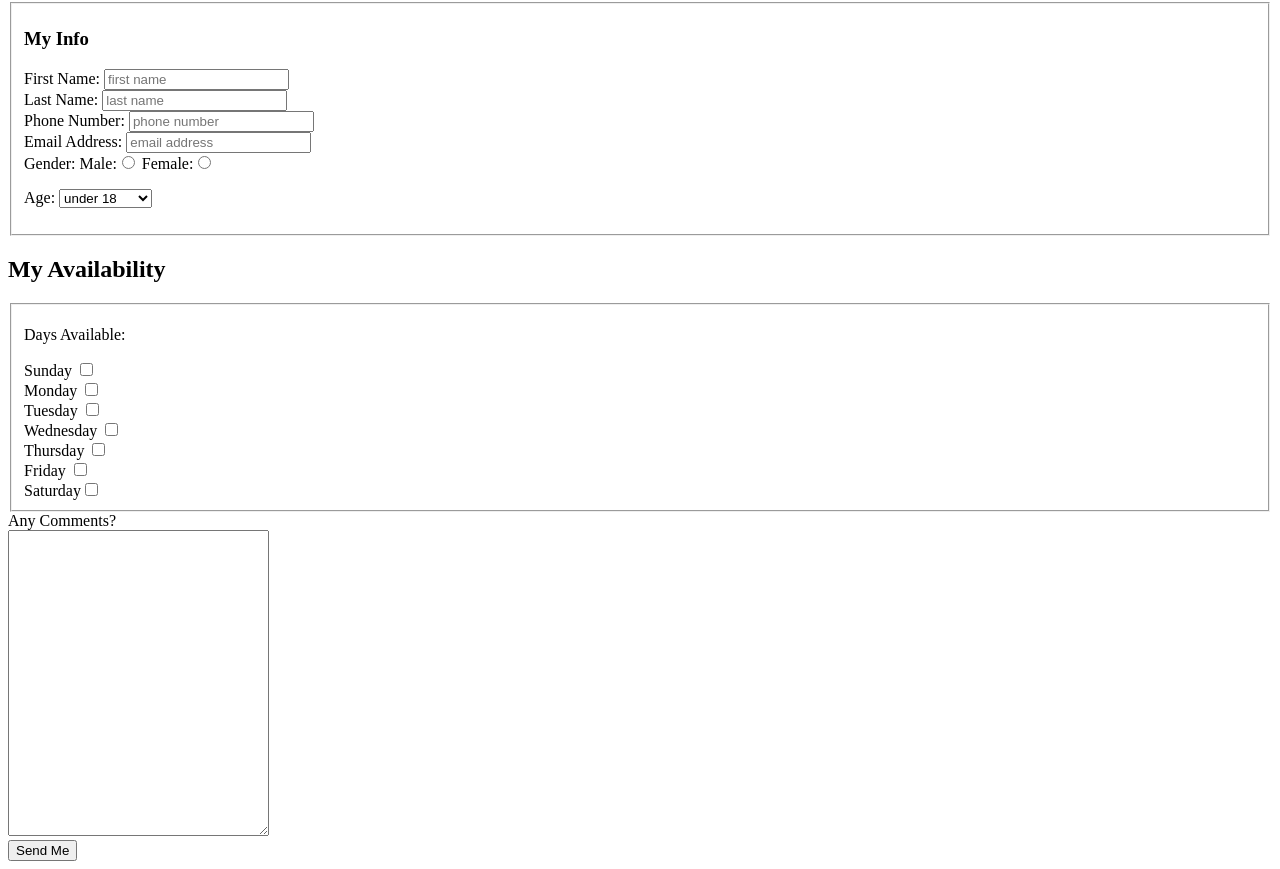
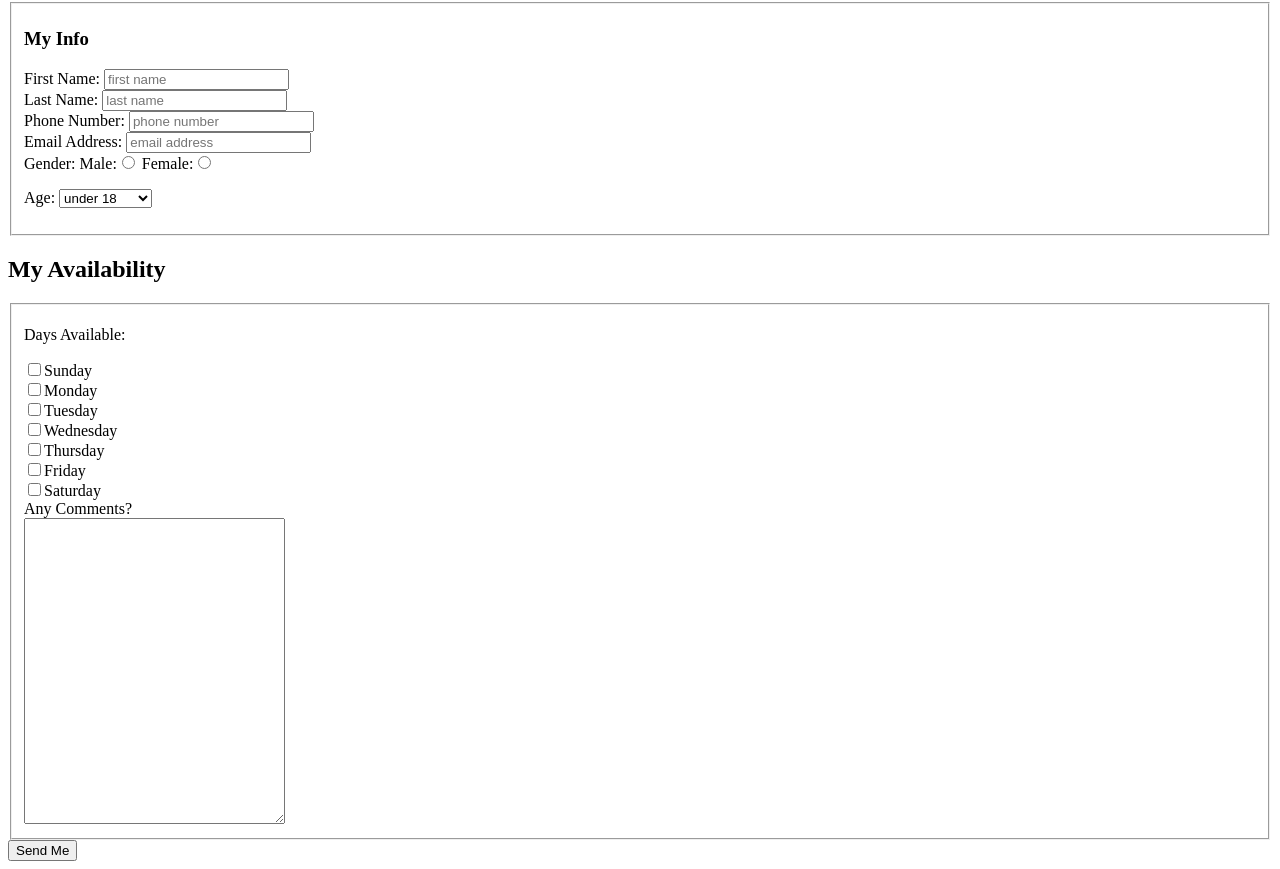
Before and after one commit to Jbhua7/Lab4, a plain HTML site: page index.html in a window 1280 px wide. Shown: the part 78-947 px from the top of the page. Drawn offline with Linux system fonts and the light colour scheme.

Commit message:
fixed errors with tags

```diff
--- a/index.html
+++ b/index.html
@@ -35,25 +35,28 @@
 	</fieldset>
 
 <h2>My Availability</h2>
-<div>
+
         <fieldset>
 			<p>Days Available:</p>
-			<div><label>Sunday <input type="checkbox" name="available_field[]" value="Sunday"></label></div>
-			<div><label>Monday <input type="checkbox" name="available_field[]" value="Monday"></label></div>
-			<div><label>Tuesday <input type="checkbox" name="available_field[]" value="Tuesday"></label></div>
-			<div><label>Wednesday <input type="checkbox" name="available_field[]" value="Wednesday"></label></div>
-			<div><label>Thursday <input type="checkbox" name="available_field[]" value="Thursday"></label></div>
-			<div><label>Friday <input type="checkbox" name="available_field[]" value="Friday"></label></div>
-			<div><label>Saturday<input type="checkbox" name="available_field[]" value="Saturday"></label></div>
-		</div>
+			 <div>
+                <div><input type="checkbox" name="available_field[]" value="Sunday"><label>Sunday </label></div>
+				<div><input type="checkbox" name="available_field[]" value="Monday"><label>Monday </label></div>
+				<div><input type="checkbox" name="available_field[]" value="Tuesday"><label>Tuesday </label></div>
+				<div><input type="checkbox" name="available_field[]" value="Wednesday"><label>Wednesday </label></div>
+				<div><input type="checkbox" name="available_field[]" value="Thursday"><label>Thursday </label></div>
+				<div><input type="checkbox" name="available_field[]" value="Friday"><label>Friday </label></div>
+				<div><input type="checkbox" name="available_field[]" value="Saturday"><label>Saturday </label></div>
+            </div>
+
 	<div>
 			<label>Any Comments?</label><br>
 			<textarea cols="30" rows="20" name="comments_field"></textarea>
 		</div>
+		</fieldset>
 		<div>
 			<input type="hidden" name="hidden_field" value="jhua7">
 		</div>
-	</fieldset>
+
 		<input type="submit" value="Send Me">
 		</form>
 
```
